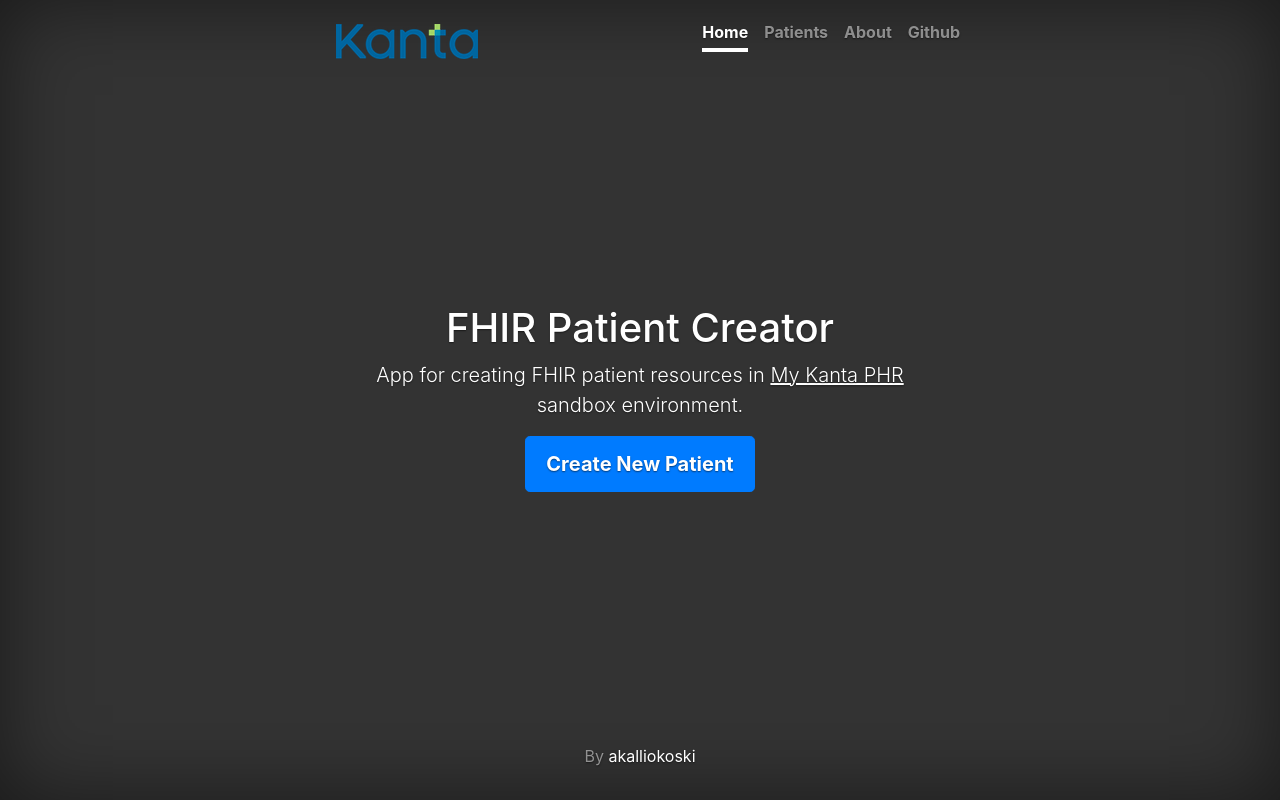
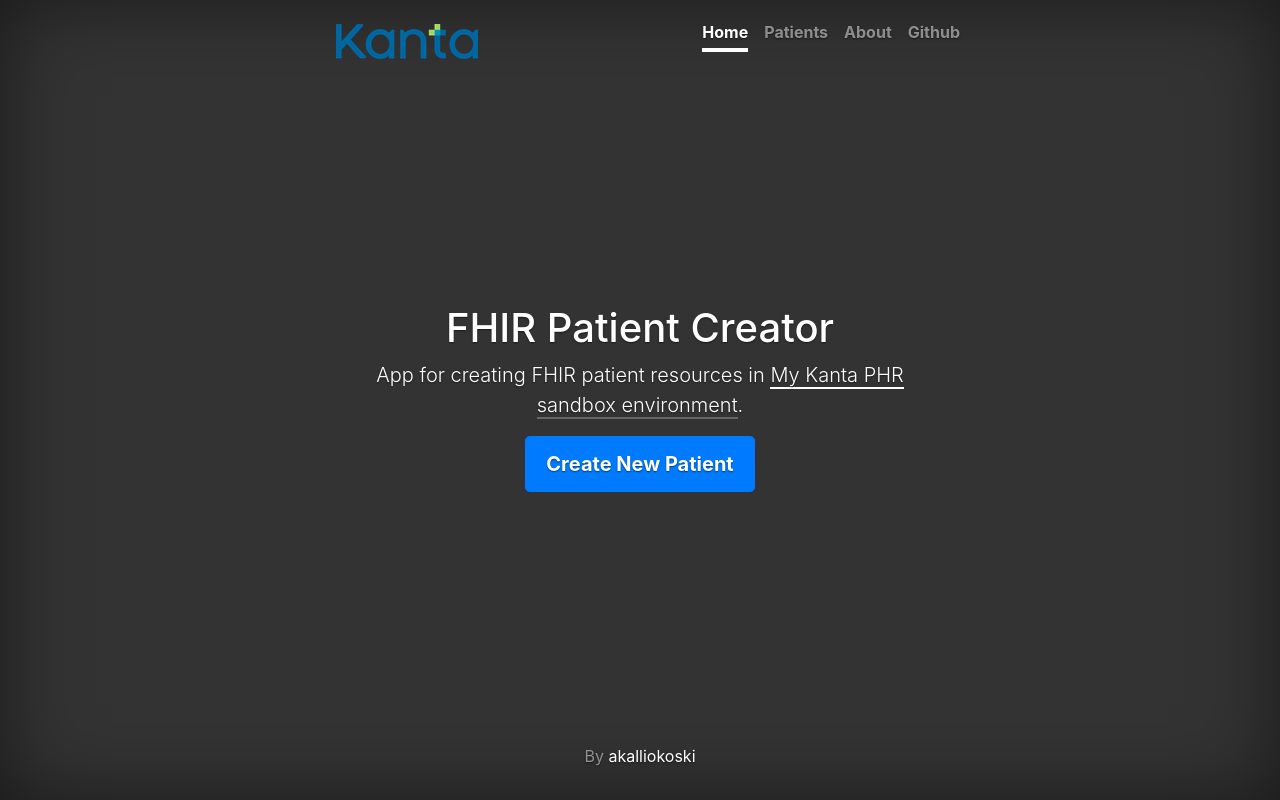
Before and after one commit to akalliokoski/fhir-patient-creator, a React (Create React App) app: page / in a window 1280 px wide. In both pictures the pointer is over the link "My Kanta PHR". Built offline with nearby package versions, Linux system fonts and the light colour scheme.

Commit message:
Fix link style

```diff
--- a/src/index.css
+++ b/src/index.css
@@ -112,10 +112,10 @@
   padding: 0.75rem 1.25rem;
   font-weight: 700;
 }
-.cover a:not(a) {
+.cover a:not(.btn) {
   border-bottom: 0.15rem solid rgba(255, 255, 255, 0.25);
 }
-.cover a:hover:not(a) {
+.cover a:hover:not(.btn) {
   text-decoration: none;
   border-bottom-color: rgba(255, 255, 255, 1);
 }
```
